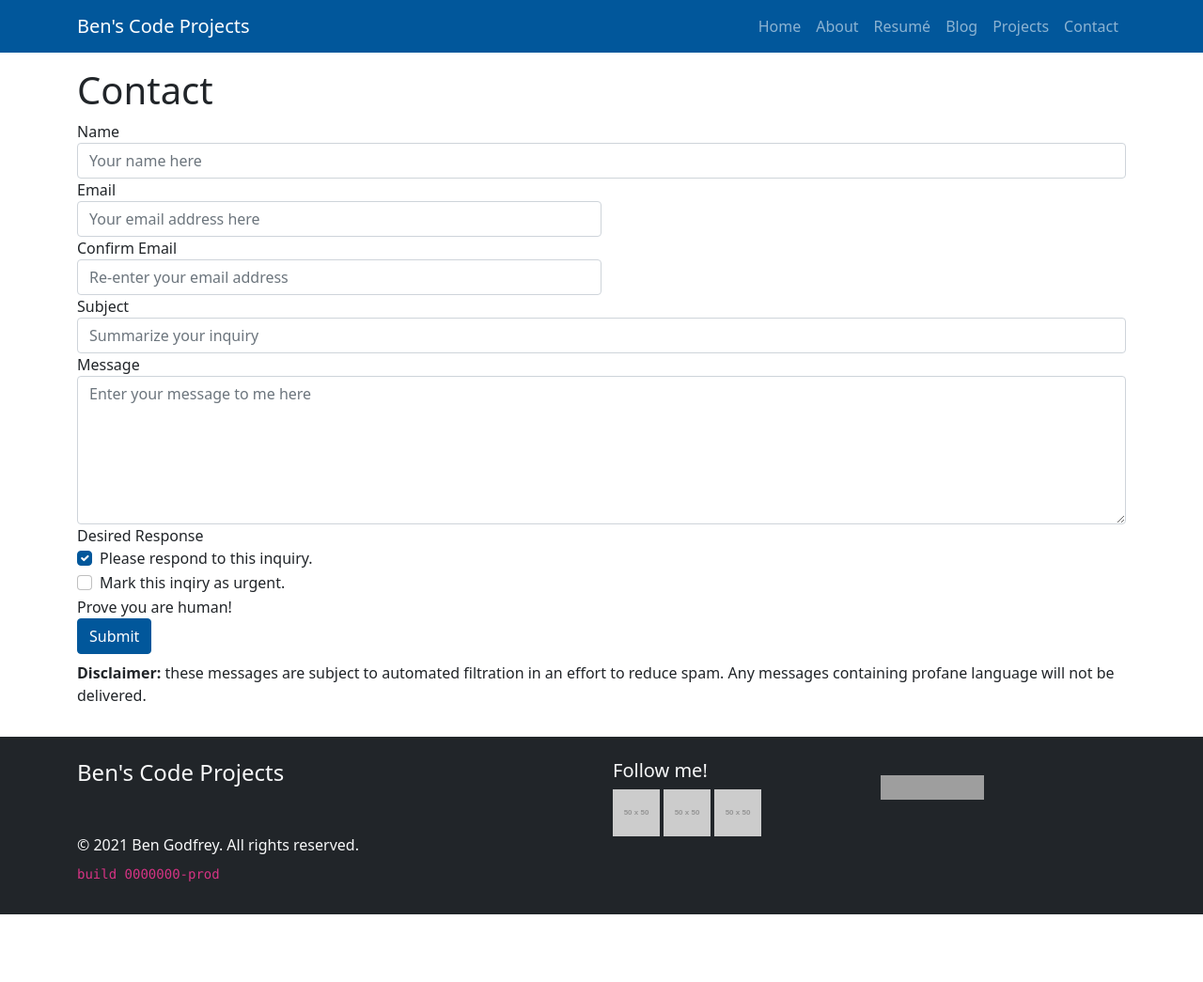
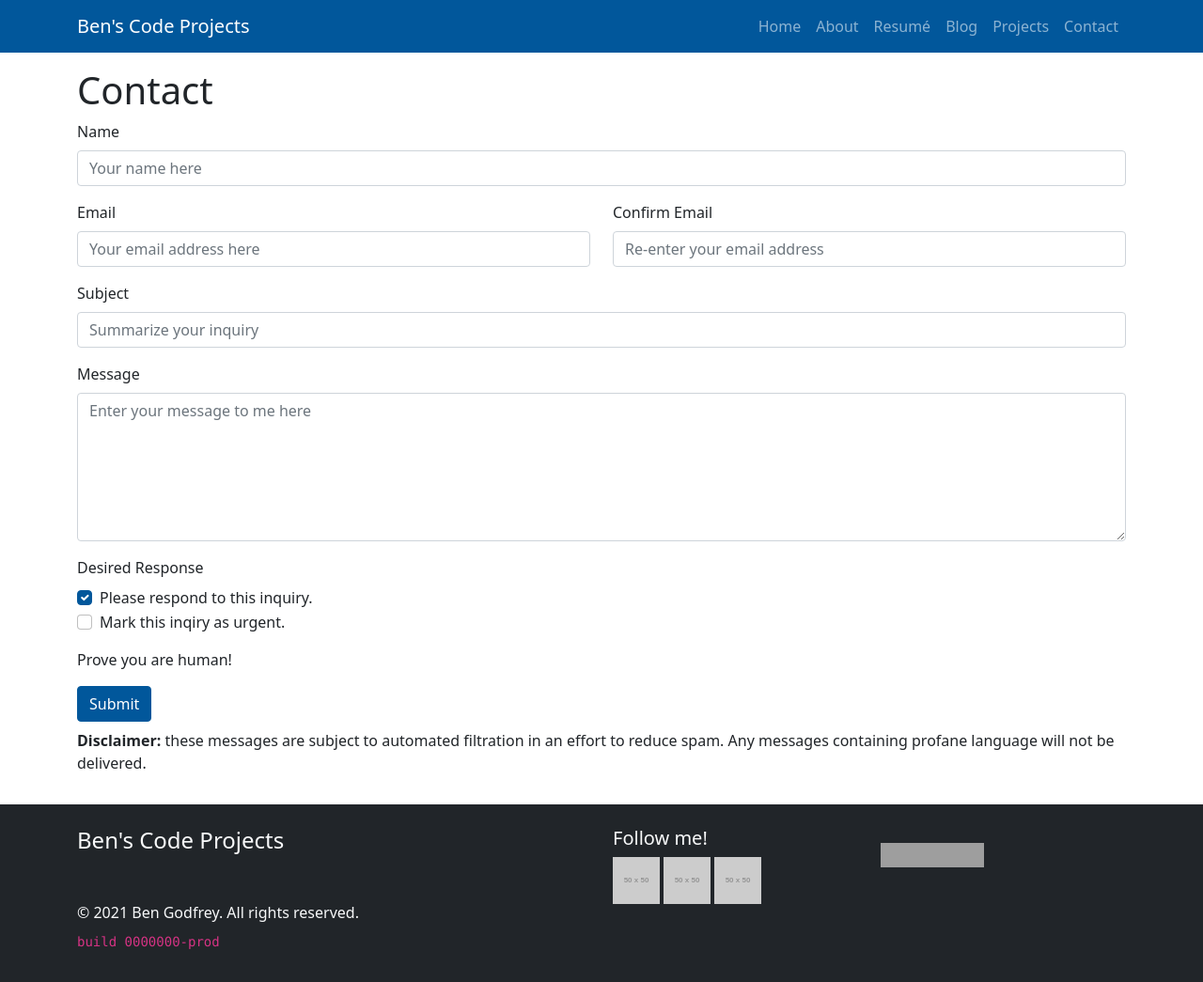
Before and after one commit to BenJetson/benjetson.github.io, a Jekyll site: the page built from contact.html, in a window 1280 px wide. Shown: the whole page at 94% size. Built offline with Jekyll 4.4.1, drawn with Linux system fonts in a browser that asks for light colours; before the commit the page ends 973 px from its top, so only the background shows below that; grey boxes are pictures that could not be loaded.

Commit message:
Fix contact form to use v5 forms. #104

```diff
--- /dev/null
+++ b/_sass/custom/styles/_forms.scss
@@ -0,0 +1,11 @@
+//
+// _forms.scss
+//
+// Styles to help form layouts look nice.
+//
+
+form {
+  .form-group {
+    @extend .mb-3;
+  }
+}
--- a/_sass/custom/styles/styles.scss
+++ b/_sass/custom/styles/styles.scss
@@ -9,6 +9,7 @@
 @import "comments";
 @import "contact";
 @import "footer";
+@import "forms";
 @import "homepage";
 @import "layout";
 @import "notfound";
--- a/contact.html
+++ b/contact.html
@@ -40,7 +40,7 @@ recaptcha: true
   id="contact-form"
 >
   <div class="form-group">
-    <label for="nameInput">Name</label>
+    <label class="form-label" for="nameInput">Name</label>
     <input
       type="text"
       required
@@ -53,9 +53,9 @@ recaptcha: true
       Please enter your name so I will know who sent this message.
     </div>
   </div>
-  <div class="form-row">
+  <div class="row">
     <div class="form-group col-md-6">
-      <label for="emailInput">Email</label>
+      <label class="form-label" for="emailInput">Email</label>
       <input
         type="email"
         required
@@ -70,7 +70,7 @@ recaptcha: true
       </div>
     </div>
     <div class="form-group col-md-6">
-      <label for="confirmEmailInput">Confirm Email</label>
+      <label class="form-label" for="confirmEmailInput">Confirm Email</label>
       <input
         type="email"
         required
@@ -85,7 +85,7 @@ recaptcha: true
     </div>
   </div>
   <div class="form-group">
-    <label for="subjectInput">Subject</label>
+    <label class="form-label" for="subjectInput">Subject</label>
     <input
       type="text"
       required
@@ -100,7 +100,7 @@ recaptcha: true
     </div>
   </div>
   <div class="form-group">
-    <label for="messageInput">Message</label>
+    <label class="form-label" for="messageInput">Message</label>
     <textarea
       class="form-control"
       required
@@ -115,7 +115,7 @@ recaptcha: true
     </div>
   </div>
   <div class="form-group">
-    <label for="messageInput">Desired Response</label>
+    <label class="form-label" for="messageInput">Desired Response</label>
     <div class="form-check">
       <input
         class="form-check-input"
```
